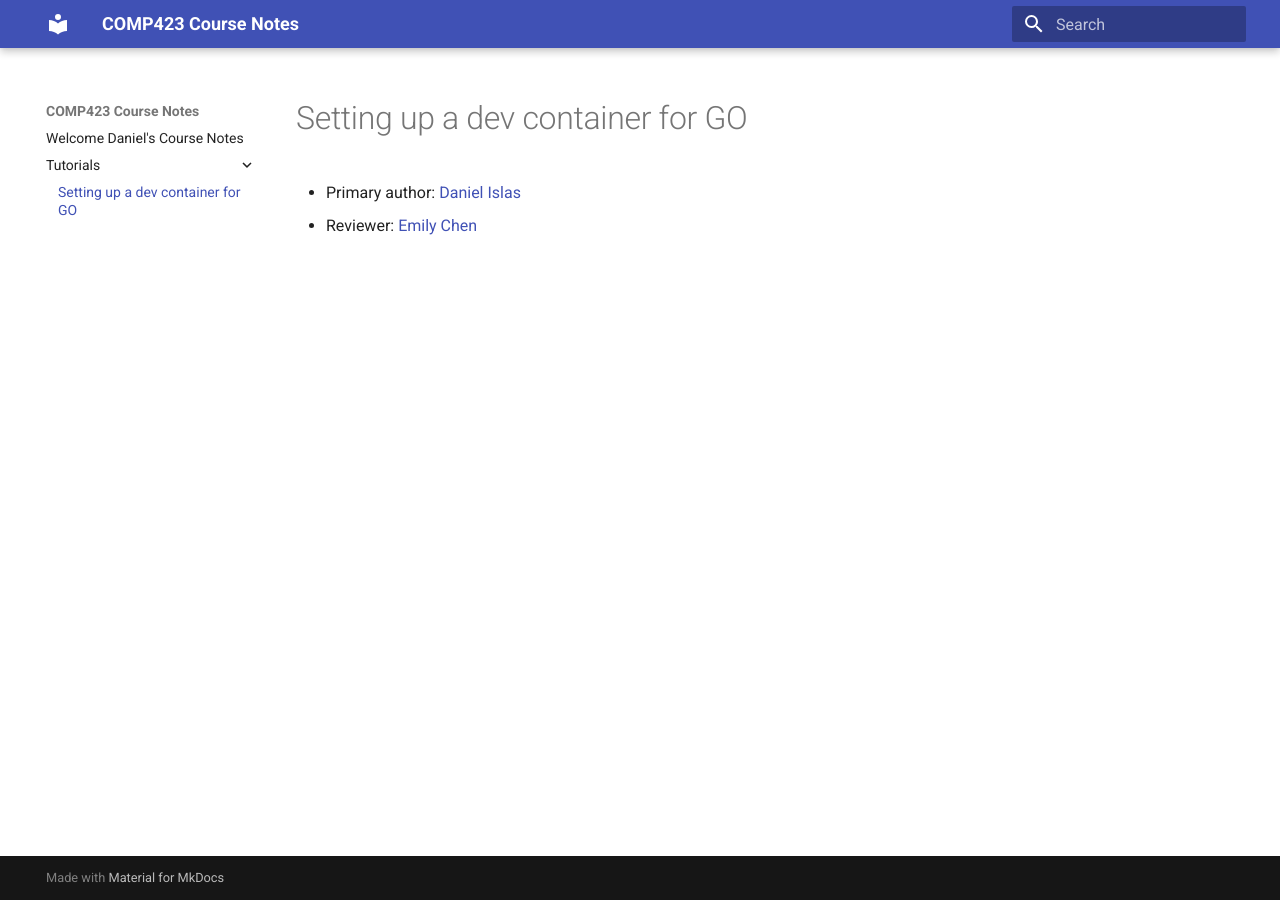
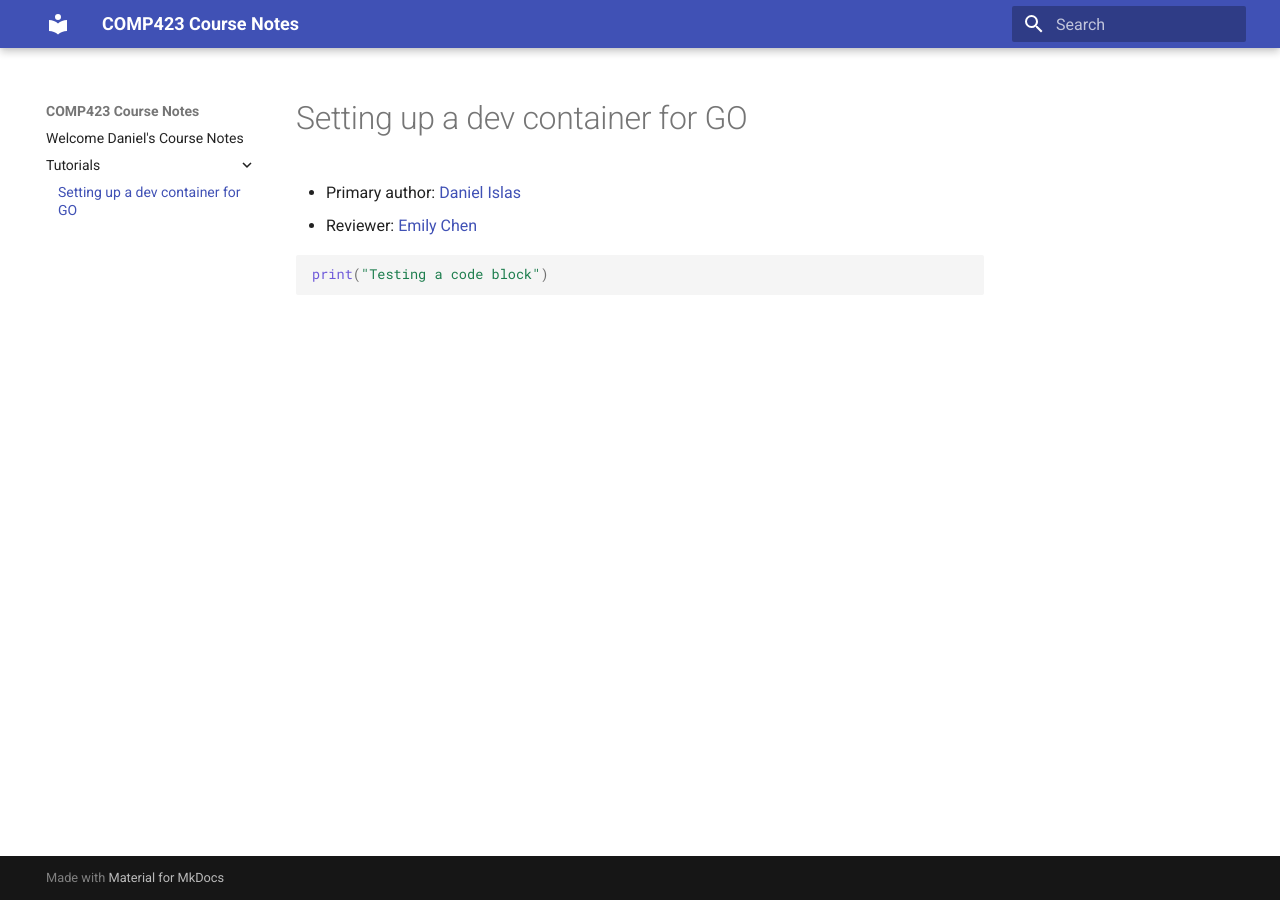
Before and after one commit to DanielBautista7799/comp423-course-notes, an MkDocs documentation site: the page built from docs/tutorials/go-setup.md, in a window 1280 px wide. Built offline with MkDocs 1.6.1 and Material for MkDocs 9.7.7, drawn with Linux system fonts in a browser that asks for light colours.

Commit message:
add code blocks to extensions:

````diff
--- a/docs/tutorials/go-setup.md
+++ b/docs/tutorials/go-setup.md
@@ -2,3 +2,7 @@
 
 * Primary author: [Daniel Islas](https://github.com/DanielBautista7799)
 * Reviewer: [Emily Chen](https://github.com/emsesc)
+
+```py
+print("Testing a code block")
+```
--- a/mkdocs.yml
+++ b/mkdocs.yml
@@ -6,5 +6,14 @@ markdown_extensions:
   - admonition
   - codehilite
   - footnotes
+  - pymdownx.details
+  - pymdownx.superfences
+  - pymdownx.highlight:
+      anchor_linenums: true
+      line_spans: __span
+      pygments_lang_class: true
+  - pymdownx.inlinehilite
+  - pymdownx.snippets
+  - pymdownx.superfences
   - toc:
       permalink: true
````
